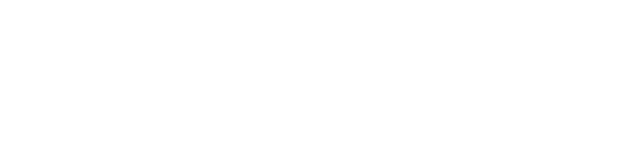
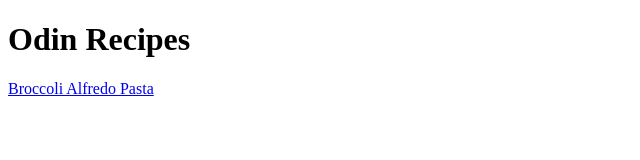
Before and after one commit to pattrujillo/odin-recipes, a plain HTML site: page index.html in a window 1280 px wide. Shown: the whole page, without its empty margins (0-640 px from the left). Drawn offline with Linux system fonts and the light colour scheme.

Commit message:
changed the name from lasagna to broccoli alfredo

```diff
--- a/index.html
+++ b/index.html
@@ -7,8 +7,8 @@
     </head>
 
     <body>
-
-
+        <h1>Odin Recipes</h1>
+        <a href="recipes/Lasagna.html">Broccoli Alfredo Pasta</a>
     </body>
 
 </html>
```
Also changed, not shown: recipes/Broccoli-alfredo-pasta.html (renamed from recipes/Lasagna.html).
